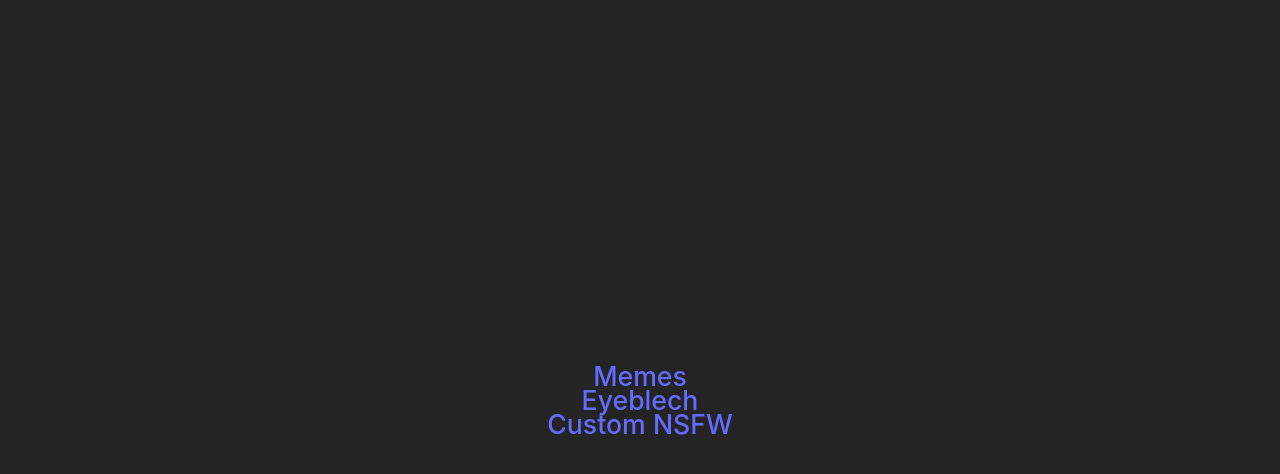
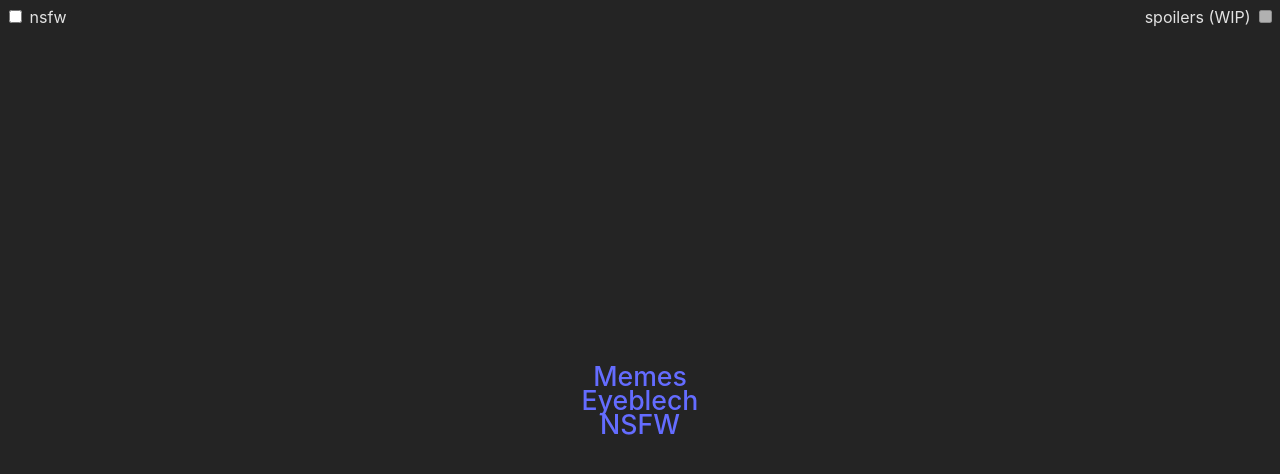
Before and after one commit to jsw08/jornohub, a Svelte app: page / in a window 1280 px wide. Shown: the top 474 px of the page. Built offline with nearby package versions, Linux system fonts and the light colour scheme.

Commit message:
5 files modified

```diff
--- a/package.json
+++ b/package.json
@@ -17,6 +17,7 @@
   },
   "dependencies": {
     "reddit-image-fetcher": "^2.0.11",
-    "svelte-gamepad": "^0.1.1"
+    "svelte-gamepad": "^0.1.1",
+    "svelte-local-storage-store": "^0.2.6"
   }
 }
--- a/src/App.svelte
+++ b/src/App.svelte
@@ -2,10 +2,13 @@
   import Img from './lib/img.svelte'
   import Start from './lib/start.svelte'
   import RedditImageFetcher from "reddit-image-fetcher";
+  import { onMount } from 'svelte';
   // ../node_modules/svelte-gamepad/src/Gamepad.svelte
 
   let chosen = false
   let startthings;
+  let cNsfw = false
+  let cSpoil = false
   $: imgs = []
 
   const nsfw = () => {
@@ -16,7 +19,7 @@
           load({"detail":{"type":"custom","sub":["nsfw","superhotteens","gonewild18"]}}, true);
           break;
         case "tudes":
-          load({"detail":{"type":"custom","sub":["superhotteens","gonewild18","legalteens","teenhdporn","perfectbody","smallcutie","petitetits","adorablenudes"]}}, true)
+          load({"detail":{"type":"custom","sub":["superhotteens","gonewild18","legalteens","teenhdporn","perfectbody","smallcutie","adorablenudes"]}}, true)
           break;
         case "pokeporn":
           load({"detail":{"type":"custom", "sub":["pokeporn"]}}, true)
@@ -30,33 +33,42 @@
     startthings = e.detail;
     RedditImageFetcher.fetch({
       type: e.detail.type,
-      total: 10,
+      total: 2,
       subreddit: e.detail.sub
     }).then(result => {
       imgs = result
       chosen=true
+      if (cNsfw) imgs[0] = {"title":"BONK, U HAVE NSFW ENABLED","postLink":"about:blank","image":"https://c.tenor.com/G-hXJ8T-vqAAAAAC/tenor.gif"}
+      more()
     });
   }
 
   const more = () => {
     RedditImageFetcher.fetch({
       type: startthings.type,
-      total: 1,
+      total: 2,
       subreddit: startthings.sub
+      // subreddit: [startthings.sub[Math.floor(Math.random() * startthings.sub.length)]]
     }).then(result => {
       if (!imgs.includes(result[0])) {
         imgs.push(result[0])
         imgs = imgs
-        if (nsfw) imgs[0] = {"title":"U BE HORNY","postLink":"about:blank","image":"https://c.tenor.com/G-hXJ8T-vqAAAAAC/tenor.gif"}
       } else {
         more()
       }
     })
   }
 </script>
-
+<div style:left="5px" style:top="5px" style:position="absolute">
+  <input bind:checked={cNsfw} id="c" type="checkbox">
+  <label for="c">nsfw</label>
+</div>
+<div style:right="5px" style:top="5px" style:position="absolute">
+  <label for="cc">spoilers (WIP)</label>
+  <input disabled bind:checked={cSpoil} id="cc" type="checkbox">
+</div>
 {#if chosen}
-  <Img imgs={imgs} on:more={more}/>
+  <Img imgs={imgs} nsfw={cNsfw}  spoil={cSpoil} on:more={more}/>
   <button on:click={() => {location.reload()}} style:position="absolute" style:left="5px" style:bottom="5px">Home</button>
 {:else}
   <Start on:nsfw={nsfw} on:load={load}/>
--- a/src/lib/img.svelte
+++ b/src/lib/img.svelte
@@ -1,5 +1,7 @@
 <script>
 export let imgs = [{title:"No available images.",image:"https://external-content.duckduckgo.com/iu/?u=https%3A%2F%2Ftacm.com%2Fwp-content%2Fuploads%2F2018%2F01%2Fno-image-available.jpeg"}]
+export let nsfw;
+export let spoil
 import { createEventDispatcher } from 'svelte';
 import Gamepad from "../../node_modules/svelte-gamepad/src/Gamepad.svelte";
 const dispatch = createEventDispatcher();
@@ -7,6 +9,7 @@ const dispatch = createEventDispatcher();
 let cImgN = 0
 let canclick = true
 $: currentImg = imgs[cImgN]
+
 
 const btn = (btn) => {
   if (canclick) {
@@ -41,10 +44,14 @@ window.addEventListener("keypress", function (e) {
 />
 
 <div>
+  {#if !nsfw && !currentImg.NSFW || nsfw && currentImg.NSFW || !spoil && !currentImg.spoiler || spoil && currentImg.spoiler}
   <a href={currentImg.postLink}>{currentImg.title}</a>
   <br>
   <img on:click={() => {location.assign(currentImg.postLink)}} src={currentImg.image} alt={currentImg.title}/>
   <p>r/{currentImg.subreddit}</p>
+  {:else}
+  <h3>NSFW</h3>
+  {/if}
   <button style:left="5px" on:click={() => {btn(true)}}>
   &#8592;</button>
   <button style:right="5px"  on:click={() => btn(false)}>
--- a/src/lib/start.svelte
+++ b/src/lib/start.svelte
@@ -12,6 +12,6 @@ const dispatch = createEventDispatcher();
 
 <div style:display="grid" style:grid-gaps="3px" style:font-size="20pt">
   <a href="#uClickedOmgWOW" on:click={() => {dispatch('load',{type:'memes'})}}>Memes</a>
-  <a href="##uClickedOmgWOW" on:click={() => {dispatch('load', {type:'custom', sub:['eyeblech']})}}>Eyeblech</a>
-  <a href="##uClickedOmgWOW" on:click={() => {dispatch('nsfw')}}>Custom NSFW</a>
+  <a href="#uClickedOmgWOW" on:click={() => {dispatch('load', {type:'custom', sub:['eyeblech']})}}>Eyeblech</a>
+  <a href="#uClickedOmgWOW" on:click={() => {dispatch('nsfw')}}>NSFW</a>
 </div>
```
Also changed, not shown: 1 other file (tests, documents, lock files or other folders).
